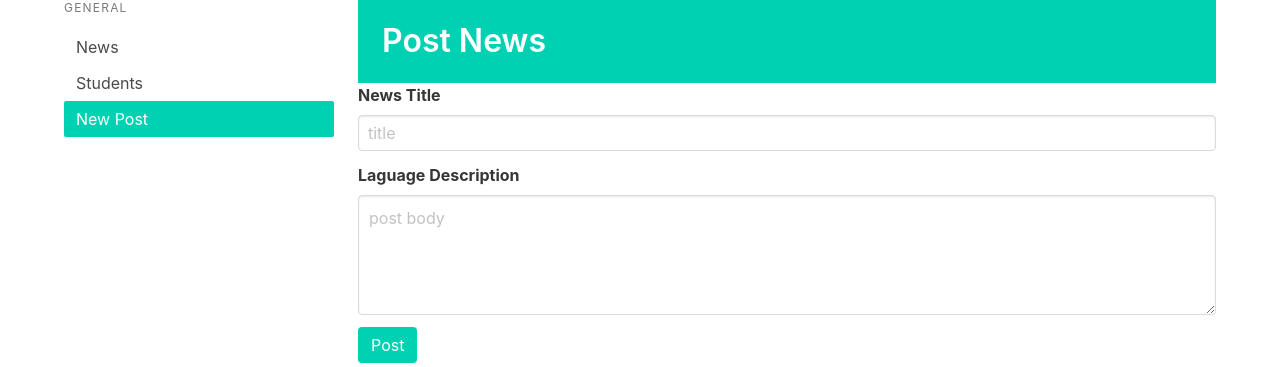
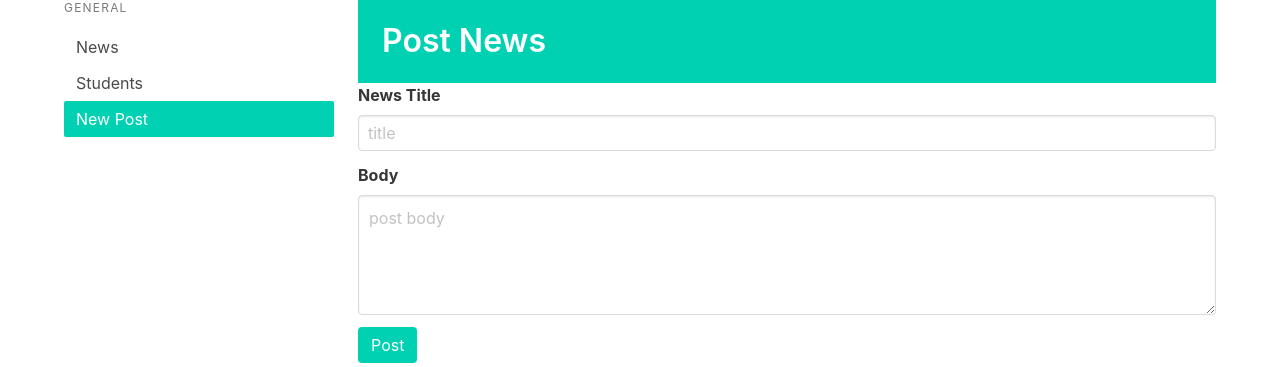
Before and after one commit to ochiengotieno304/Notify, a Flask app: page /alert in a window 1280 px wide. Shown: the part 101-468 px from the top of the page. Run offline with Flask 3, Linux system fonts and the light colour scheme; a user stored in the database is signed in.

Commit message:
minor typo fix

```diff
--- a/app/templates/alert.html
+++ b/app/templates/alert.html
@@ -35,7 +35,7 @@
       </div>
 
       <div class="field">
-        <label class="label">Laguage Description</label>
+        <label class="label">Body</label>
         <div class="control">
           <textarea class="textarea" name="body" placeholder="post body" spellcheck="true"></textarea>
         </div>
```
